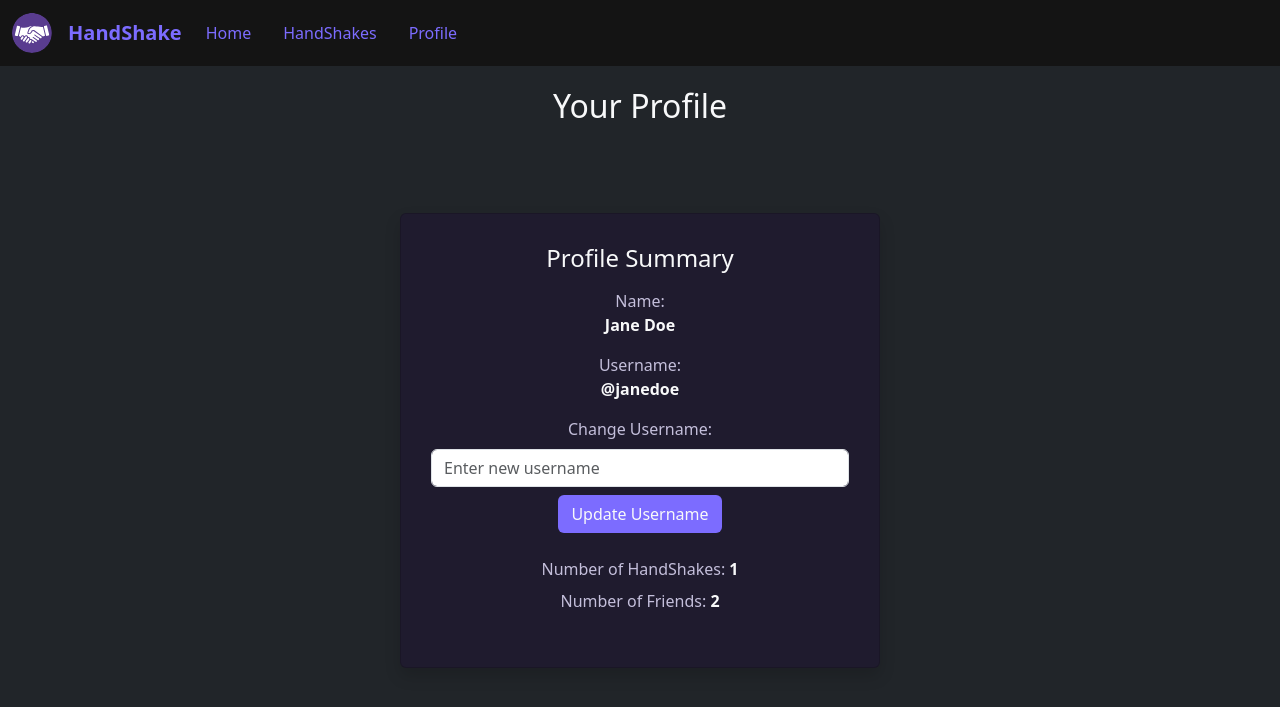
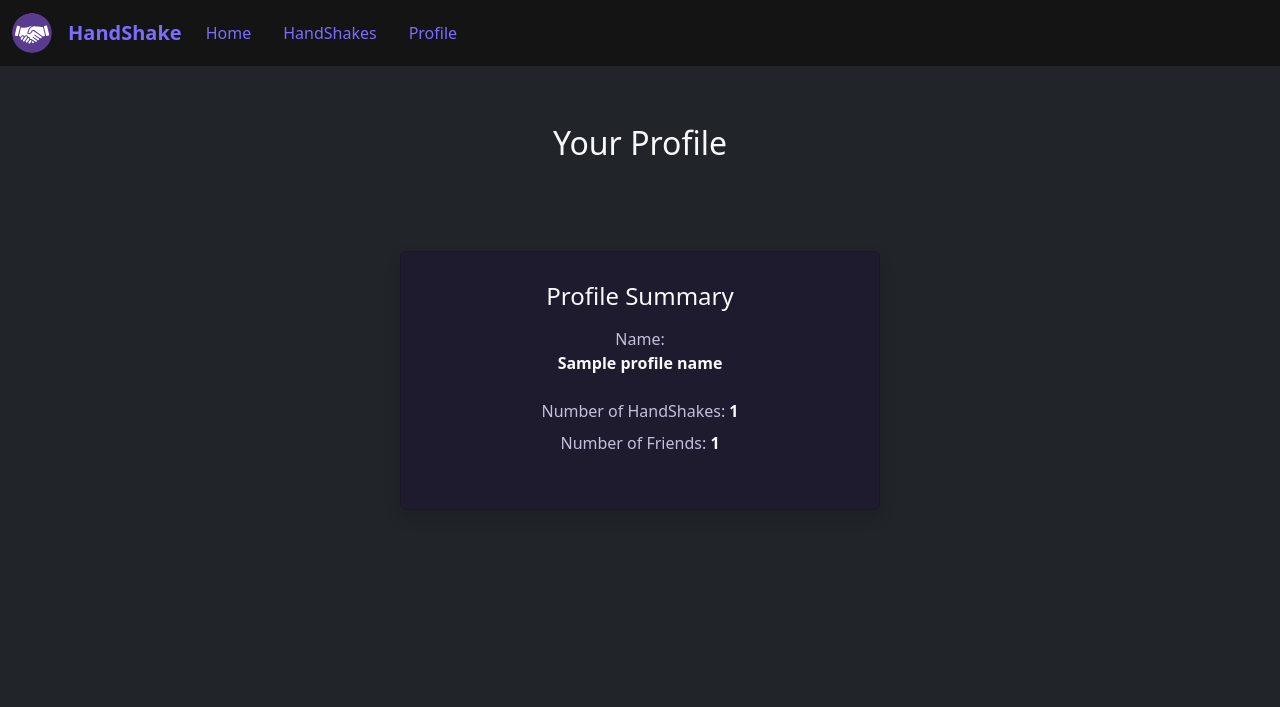
Before and after one commit to hasanwazzan5/HandShake, a Flask app: template app/templates/site/profile.html in a window 1280 px wide. Shown: the top 707 px of the page. Run offline with Flask 3, Linux system fonts and the light colour scheme; the template is opened without the code that fills it: most values are stand-ins (such as "Sample title", 1, 10 or a date in 2020).

Commit message:
Accurate profile page, removed redundant fields

```diff
--- a/app/templates/site/profile.html
+++ b/app/templates/site/profile.html
@@ -11,32 +11,17 @@
 
       <div class="mb-3">
         <label class="text-alt">Name:</label>
-        <p class="text-light"><strong>Jane Doe</strong></p>
-      </div>
-
-      <div class="mb-3">
-        <label class="text-alt">Username:</label>
-        <p class="text-light"><strong>@janedoe</strong></p>
-      </div>
-
-      <div class="mb-4">
-        <label for="newUsername" class="text-alt">Change Username:</label>
-        <input
-          type="text"
-          class="form-control mt-2"
-          placeholder="Enter new username"
-        />
-        <button class="btn theme-btn text-light mt-2">Update Username</button>
+        <p class="text-light"><strong>{{ profile_name }}</strong></p>
       </div>
 
       <div class="mt-4">
         <div class="mb-2">
           <span class="text-alt">Number of HandShakes:</span>
-          <span class="text-light"><strong> 1</strong></span>
+          <span class="text-light"><strong> {{ handshake_count }}</strong></span>
         </div>
         <div>
           <span class="text-alt">Number of Friends:</span>
-          <span class="text-light"><strong> 2</strong></span>
+          <span class="text-light"><strong> {{ friend_count }}</strong></span>
         </div>
       </div>
 
```
Also changed, not shown: app/templates/site/createHabit.html (+0 -12 lines), app/views.py (+32 -2 lines).
